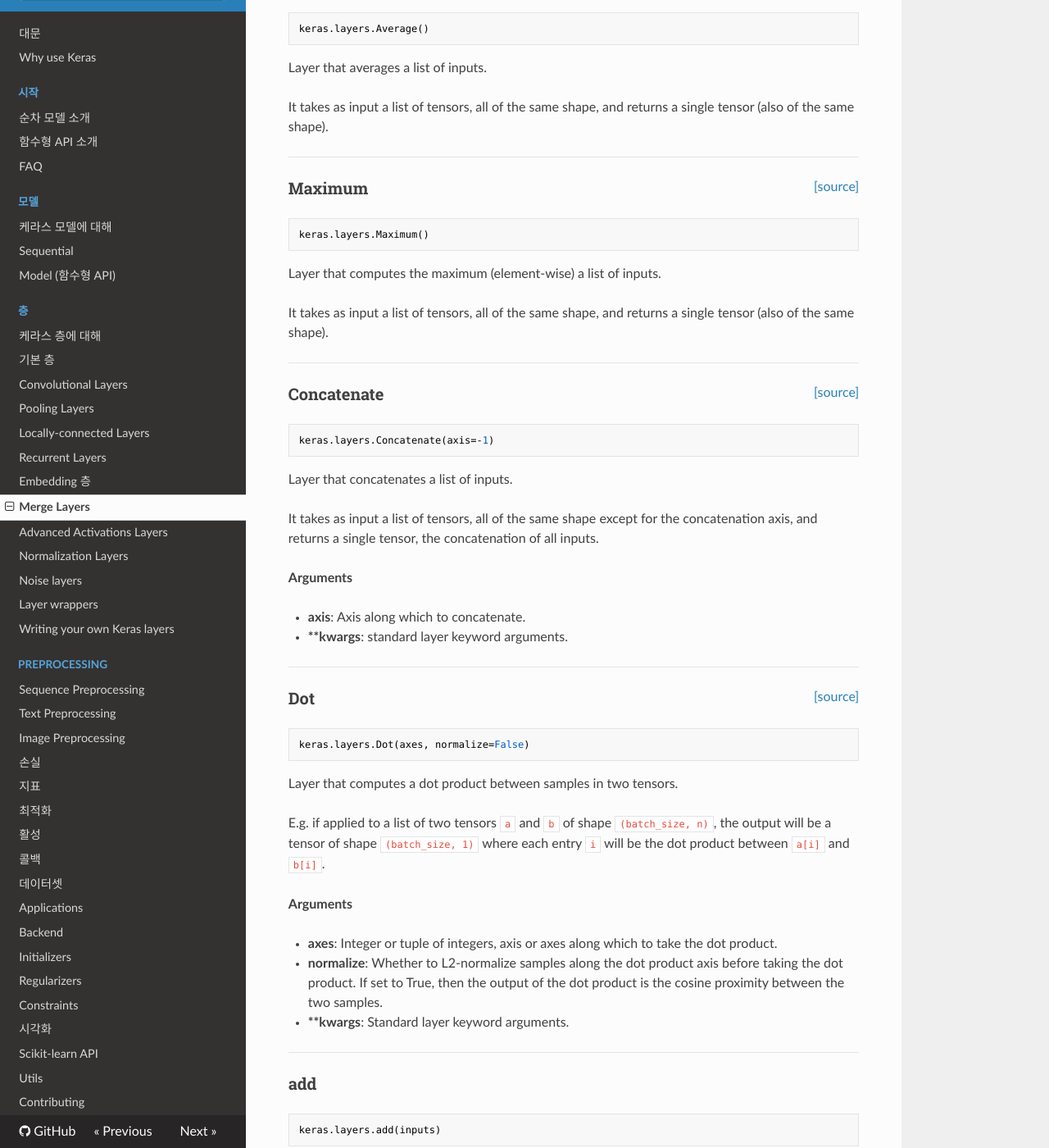
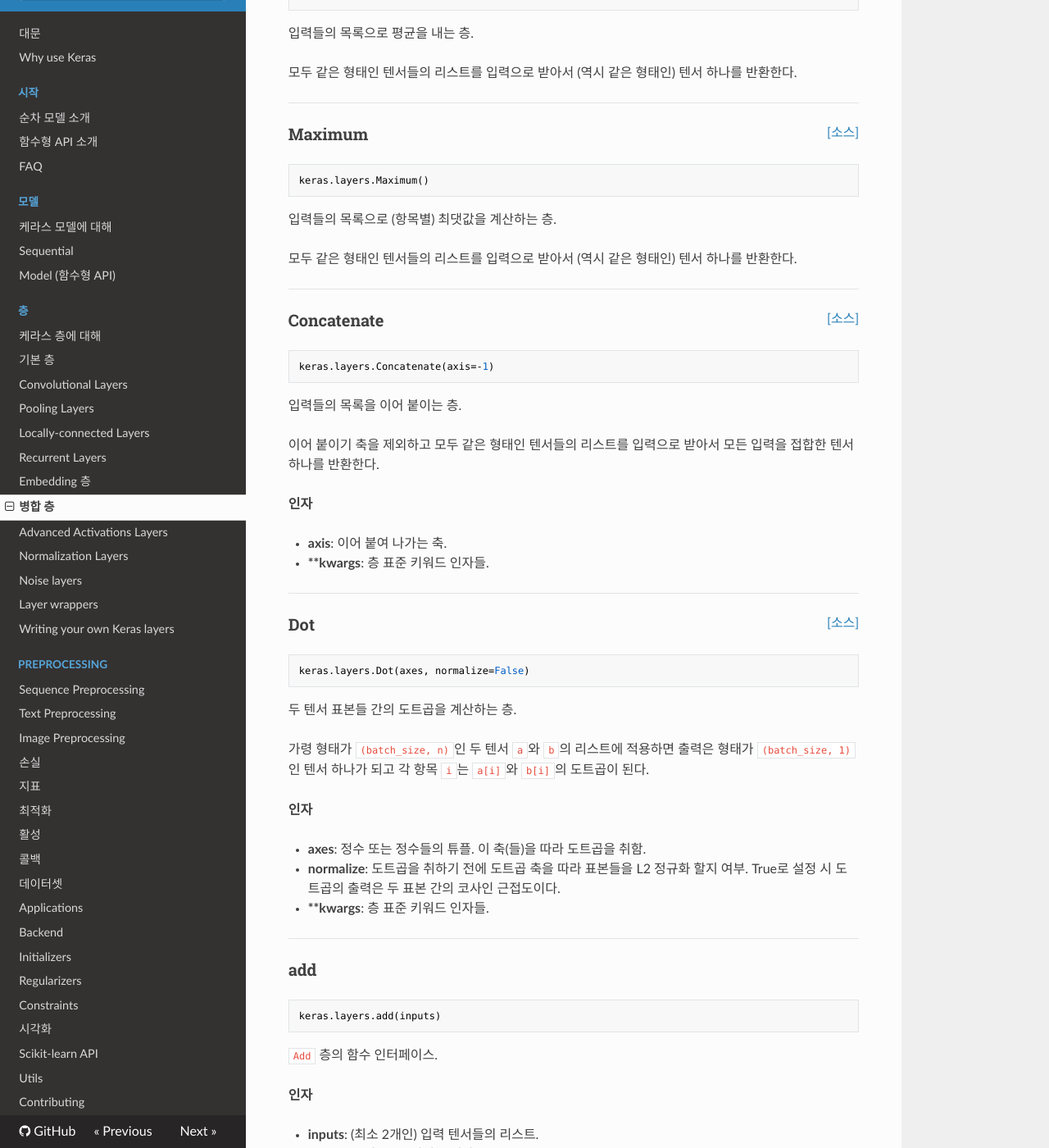
Before and after one commit to wariua/keras-docs-ko, an MkDocs documentation site: the page built from sources/layers/merge.md, in a window 1280 px wide and 1400 px high, scrolled down 1382 px. Shown: the whole window at 82% size. Built offline with MkDocs 1.6.1, drawn with Linux system fonts in a browser that asks for light colours; nearby versions of some CDN libraries; old or Windows-style settings are respelled for this version of MkDocs; some of the changed text lies outside the part shown.

Commit message:
translated layers/merge.md

````diff
--- a/mkdocs.yml
+++ b/mkdocs.yml
@@ -28,7 +28,7 @@ pages:
   - Locally-connected Layers: layers/local.md
   - Recurrent Layers: layers/recurrent.md
   - Embedding 층: layers/embeddings.md
-  - Merge Layers: layers/merge.md
+  - 병합 층: layers/merge.md
   - Advanced Activations Layers: layers/advanced-activations.md
   - Normalization Layers: layers/normalization.md
   - Noise layers: layers/noise.md
--- a/sources/layers/merge.md
+++ b/sources/layers/merge.md
@@ -1,17 +1,17 @@
-<span style="float:right;">[[source]](https://github.com/keras-team/keras/blob/master/keras/layers/merge.py#L193)</span>
+<span style="float:right;">[[소스]](https://github.com/keras-team/keras/blob/master/keras/layers/merge.py#L193)</span>
 ### Add
 
 ```python
 keras.layers.Add()
 ```
 
-Layer that adds a list of inputs.
+입력들의 목록으로 덧셈을 하는 층.
 
-It takes as input a list of tensors,
-all of the same shape, and returns
-a single tensor (also of the same shape).
+모두 같은 형태인 텐서들의 리스트를
+입력으로 받아서 (역시 같은 형태인)
+텐서 하나를 반환한다.
 
-__Examples__
+__예시__
 
 
 ```python
@@ -21,7 +21,7 @@ input1 = keras.layers.Input(shape=(16,))
 x1 = keras.layers.Dense(8, activation='relu')(input1)
 input2 = keras.layers.Input(shape=(32,))
 x2 = keras.layers.Dense(8, activation='relu')(input2)
-added = keras.layers.Add()([x1, x2])  # equivalent to added = keras.layers.add([x1, x2])
+added = keras.layers.Add()([x1, x2])  # added = keras.layers.add([x1, x2])와 동등
 
 out = keras.layers.Dense(4)(added)
 model = keras.models.Model(inputs=[input1, input2], outputs=out)
@@ -29,20 +29,20 @@ model = keras.models.Model(inputs=[input1, input2], outputs=out)
 
 ----
 
-<span style="float:right;">[[source]](https://github.com/keras-team/keras/blob/master/keras/layers/merge.py#L223)</span>
+<span style="float:right;">[[소스]](https://github.com/keras-team/keras/blob/master/keras/layers/merge.py#L223)</span>
 ### Subtract
 
 ```python
 keras.layers.Subtract()
 ```
 
-Layer that subtracts two inputs.
+두 입력으로 빼기를 하는 층.
 
-It takes as input a list of tensors of size 2,
-both of the same shape, and returns a single tensor, (inputs[0] - inputs[1]),
-also of the same shape.
+형태가 같은 텐서들의 크기 2인 리스트를
+입력으로 받아서 역시 같은 형태인
+텐서 (inputs[0] - inputs[1])를 반환한다.
 
-__Examples__
+__예시__
 
 
 ```python
@@ -52,7 +52,7 @@ input1 = keras.layers.Input(shape=(16,))
 x1 = keras.layers.Dense(8, activation='relu')(input1)
 input2 = keras.layers.Input(shape=(32,))
 x2 = keras.layers.Dense(8, activation='relu')(input2)
-# Equivalent to subtracted = keras.layers.subtract([x1, x2])
+# subtracted = keras.layers.subtract([x1, x2])와 동등
 subtracted = keras.layers.Subtract()([x1, x2])
 
 out = keras.layers.Dense(4)(subtracted)
@@ -61,94 +61,93 @@ model = keras.models.Model(inputs=[input1, input2], outputs=out)
 
 ----
 
-<span style="float:right;">[[source]](https://github.com/keras-team/keras/blob/master/keras/layers/merge.py#L260)</span>
+<span style="float:right;">[[소스]](https://github.com/keras-team/keras/blob/master/keras/layers/merge.py#L260)</span>
 ### Multiply
 
 ```python
 keras.layers.Multiply()
 ```
 
-Layer that multiplies (element-wise) a list of inputs.
+입력들의 목록으로 (항목별) 곱셈을 하는 층.
 
-It takes as input a list of tensors,
-all of the same shape, and returns
-a single tensor (also of the same shape).
+모두 같은 형태인 텐서들의 리스트를
+입력으로 받아서 (역시 같은 형태인)
+텐서 하나를 반환한다.
 
 ----
 
-<span style="float:right;">[[source]](https://github.com/keras-team/keras/blob/master/keras/layers/merge.py#L275)</span>
+<span style="float:right;">[[소스]](https://github.com/keras-team/keras/blob/master/keras/layers/merge.py#L275)</span>
 ### Average
 
 ```python
 keras.layers.Average()
 ```
 
-Layer that averages a list of inputs.
+입력들의 목록으로 평균을 내는 층.
 
-It takes as input a list of tensors,
-all of the same shape, and returns
-a single tensor (also of the same shape).
+모두 같은 형태인 텐서들의 리스트를
+입력으로 받아서 (역시 같은 형태인)
+텐서 하나를 반환한다.
 
 ----
 
-<span style="float:right;">[[source]](https://github.com/keras-team/keras/blob/master/keras/layers/merge.py#L290)</span>
+<span style="float:right;">[[소스]](https://github.com/keras-team/keras/blob/master/keras/layers/merge.py#L290)</span>
 ### Maximum
 
 ```python
 keras.layers.Maximum()
 ```
 
-Layer that computes the maximum (element-wise) a list of inputs.
+입력들의 목록으로 (항목별) 최댓값을 계산하는 층.
 
-It takes as input a list of tensors,
-all of the same shape, and returns
-a single tensor (also of the same shape).
+모두 같은 형태인 텐서들의 리스트를
+입력으로 받아서 (역시 같은 형태인)
+텐서 하나를 반환한다.
 
 ----
 
-<span style="float:right;">[[source]](https://github.com/keras-team/keras/blob/master/keras/layers/merge.py#L320)</span>
+<span style="float:right;">[[소스]](https://github.com/keras-team/keras/blob/master/keras/layers/merge.py#L320)</span>
 ### Concatenate
 
 ```python
 keras.layers.Concatenate(axis=-1)
 ```
 
-Layer that concatenates a list of inputs.
+입력들의 목록을 이어 붙이는 층.
 
-It takes as input a list of tensors,
-all of the same shape except for the concatenation axis,
-and returns a single tensor, the concatenation of all inputs.
+이어 붙이기 축을 제외하고 모두 같은 형태인
+텐서들의 리스트를 입력으로 받아서
+모든 입력을 접합한 텐서 하나를 반환한다.
 
-__Arguments__
+__인자__
 
-- __axis__: Axis along which to concatenate.
-- __**kwargs__: standard layer keyword arguments.
+- __axis__: 이어 붙여 나가는 축.
+- __**kwargs__: 층 표준 키워드 인자들.
 
 ----
 
-<span style="float:right;">[[source]](https://github.com/keras-team/keras/blob/master/keras/layers/merge.py#L408)</span>
+<span style="float:right;">[[소스]](https://github.com/keras-team/keras/blob/master/keras/layers/merge.py#L408)</span>
 ### Dot
 
 ```python
 keras.layers.Dot(axes, normalize=False)
 ```
 
-Layer that computes a dot product between samples in two tensors.
+두 텐서 표본들 간의 도트곱을 계산하는 층.
 
-E.g. if applied to a list of two tensors `a` and `b` of shape `(batch_size, n)`,
-the output will be a tensor of shape `(batch_size, 1)`
-where each entry `i` will be the dot product between
-`a[i]` and `b[i]`.
+가령 형태가 `(batch_size, n)`인 두 텐서 `a`와 `b`의 리스트에 적용하면
+출력은 형태가 `(batch_size, 1)`인 텐서 하나가 되고
+각 항목 `i`는 `a[i]`와 `b[i]`의 도트곱이 된다.
 
-__Arguments__
+__인자__
 
-- __axes__: Integer or tuple of integers,
-    axis or axes along which to take the dot product.
-- __normalize__: Whether to L2-normalize samples along the
-    dot product axis before taking the dot product.
-    If set to True, then the output of the dot product
-    is the cosine proximity between the two samples.
-- __**kwargs__: Standard layer keyword arguments.
+- __axes__: 정수 또는 정수들의 튜플.
+    이 축(들)을 따라 도트곱을 취함.
+- __normalize__: 도트곱을 취하기 전에 도트곱
+    축을 따라 표본들을 L2 정규화 할지 여부.
+    True로 설정 시 도트곱의 출력은
+    두 표본 간의 코사인 근접도이다.
+- __**kwargs__: 층 표준 키워드 인자들.
 
 ----
 
@@ -160,18 +159,18 @@ keras.layers.add(inputs)
 ```
 
 
-Functional interface to the `Add` layer.
+`Add` 층의 함수 인터페이스.
 
-__Arguments__
+__인자__
 
-- __inputs__: A list of input tensors (at least 2).
-- __**kwargs__: Standard layer keyword arguments.
+- __inputs__: (최소 2개인) 입력 텐서들의 리스트.
+- __**kwargs__: 층 표준 키워드 인자들.
 
-__Returns__
+__반환__
 
-A tensor, the sum of the inputs.
+입력들의 합인 텐서.
 
-__Examples__
+__예시__
 
 
 ```python
@@ -197,18 +196,18 @@ keras.layers.subtract(inputs)
 ```
 
 
-Functional interface to the `Subtract` layer.
+`Subtract` 층의 함수 인터페이스.
 
-__Arguments__
+__인자__
 
-- __inputs__: A list of input tensors (exactly 2).
-- __**kwargs__: Standard layer keyword arguments.
+- __inputs__: (정확히 2개인) 입력 텐서들의 리스트.
+- __**kwargs__: 층 표준 키워드 인자들.
 
-__Returns__
+__반환__
 
-A tensor, the difference of the inputs.
+입력들의 차인 텐서.
 
-__Examples__
+__예시__
 
 
 ```python
@@ -234,16 +233,16 @@ keras.layers.multiply(inputs)
 ```
 
 
-Functional interface to the `Multiply` layer.
+`Multiply` 층의 함수 인터페이스.
 
-__Arguments__
+__인자__
 
-- __inputs__: A list of input tensors (at least 2).
-- __**kwargs__: Standard layer keyword arguments.
+- __inputs__: (최소 2개인) 입력 텐서들의 리스트.
+- __**kwargs__: 층 표준 키워드 인자들.
 
-__Returns__
+__반환__
 
-A tensor, the element-wise product of the inputs.
+입력들의 항목별 곱인 텐서.
 
 ----
 
@@ -255,16 +254,16 @@ keras.layers.average(inputs)
 ```
 
 
-Functional interface to the `Average` layer.
+`Average` 층의 함수 인터페이스.
 
-__Arguments__
+__인자__
 
-- __inputs__: A list of input tensors (at least 2).
-- __**kwargs__: Standard layer keyword arguments.
+- __inputs__: (최소 2개인) 입력 텐서들의 리스트.
+- __**kwargs__: 층 표준 키워드 인자들.
 
-__Returns__
+__반환__
 
-A tensor, the average of the inputs.
+입력들의 평균인 텐서.
 
 ----
 
@@ -276,16 +275,16 @@ keras.layers.maximum(inputs)
 ```
 
 
-Functional interface to the `Maximum` layer.
+`Maximum` 층의 함수 인터페이스.
 
-__Arguments__
+__인자__
 
-- __inputs__: A list of input tensors (at least 2).
-- __**kwargs__: Standard layer keyword arguments.
+- __inputs__: (최소 2개인) 입력 텐서들의 리스트.
+- __**kwargs__: 층 표준 키워드 인자들.
 
-__Returns__
+__반환__
 
-A tensor, the element-wise maximum of the inputs.
+입력들의 항목별 최댓값인 텐서.
 
 ----
 
@@ -297,17 +296,17 @@ keras.layers.concatenate(inputs, axis=-1)
 ```
 
 
-Functional interface to the `Concatenate` layer.
+`Concatenate` 층의 함수 인터페이스.
 
-__Arguments__
+__인자__
 
-- __inputs__: A list of input tensors (at least 2).
-- __axis__: Concatenation axis.
-- __**kwargs__: Standard layer keyword arguments.
+- __inputs__: (최소 2개인) 입력 텐서들의 리스트.
+- __axis__: 접합 축.
+- __**kwargs__: 층 표준 키워드 인자들.
 
-__Returns__
+__반환__
 
-A tensor, the concatenation of the inputs alongside axis `axis`.
+축 `axis`를 따라 입력들을 접합한 텐서.
 
 ----
 
@@ -319,19 +318,19 @@ keras.layers.dot(inputs, axes, normalize=False)
 ```
 
 
-Functional interface to the `Dot` layer.
+`Dot` 층의 함수 인터페이스.
 
-__Arguments__
+__인자__
 
-- __inputs__: A list of input tensors (at least 2).
-- __axes__: Integer or tuple of integers,
-    axis or axes along which to take the dot product.
-- __normalize__: Whether to L2-normalize samples along the
-    dot product axis before taking the dot product.
-    If set to True, then the output of the dot product
-    is the cosine proximity between the two samples.
-- __**kwargs__: Standard layer keyword arguments.
+- __inputs__: (최소 2개인) 입력 텐서들의 리스트.
+- __axes__: 정수 또는 정수들의 튜플.
+    이 축(들)을 따라 도트곱을 취함.
+- __normalize__: 도트곱을 취하기 전에 도트곱
+    축을 따라 표본들을 L2 정규화 할지 여부.
+    True로 설정 시 도트곱의 출력은
+    두 표본 간의 코사인 근접도이다.
+- __**kwargs__: 층 표준 키워드 인자들.
 
-__Returns__
+__반환__
 
-A tensor, the dot product of the samples from the inputs.
+입력의 표본들의 도트곱인 텐서.
````
